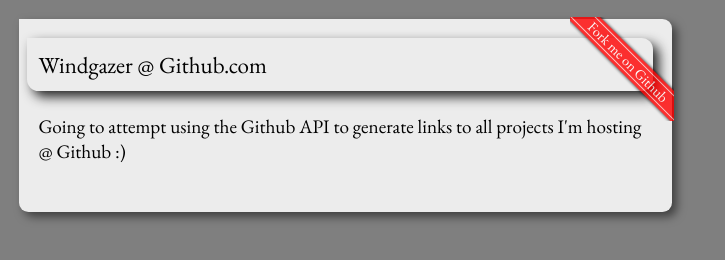
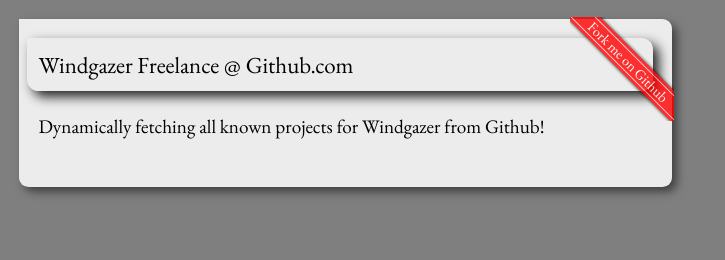
Before and after one commit to Windgazer-Freelance/windgazer-freelance.github.io, a plain HTML site: page index.html in a window 1280 px wide. Shown: the whole page, without its empty margins (0-725 px from the left). Drawn offline with nearby package versions, Linux system fonts and the light colour scheme.

Commit message:
Updating to new organisational structure :)

```diff
--- a/index.html
+++ b/index.html
@@ -4,15 +4,14 @@
 <html xmlns="http://www.w3.org/1999/xhtml">
 
 <head>
-	<title>Windgazer @ Github.com</title>
+	<title>Windgazer Freelance @ Github.com</title>
 	<link href='http://fonts.googleapis.com/css?family=EB+Garamond' rel='stylesheet' type='text/css'>
 	<link type="text/css" rel="stylesheet" href="layout.css" >
 </head>
 <body>
 
-    <h1>Windgazer @ Github.com</h1>
-    <p>Going to attempt using the Github API to generate links to all
-	projects I'm hosting @ Github :)</p>
+    <h1>Windgazer Freelance @ Github.com</h1>
+    <p>Dynamically fetching all known projects for Windgazer from Github!</p>
     <ul id="repoList" class="repoList"></ul>
 
 
@@ -24,6 +23,6 @@
     <script
     src="https://api.github.com/users/windgazer/repos?callback=RepoParser.parseGitRepos"></script>
 
-    <a class="gitfork" href="https://github.com/windgazer/windgazer.github.com">Fork me on Github</a>
+    <a class="gitfork" href="https://github.com/windgazer-freelance/windgazer-freelance.github.io">Fork me on Github</a>
 
 </body></html>
```
